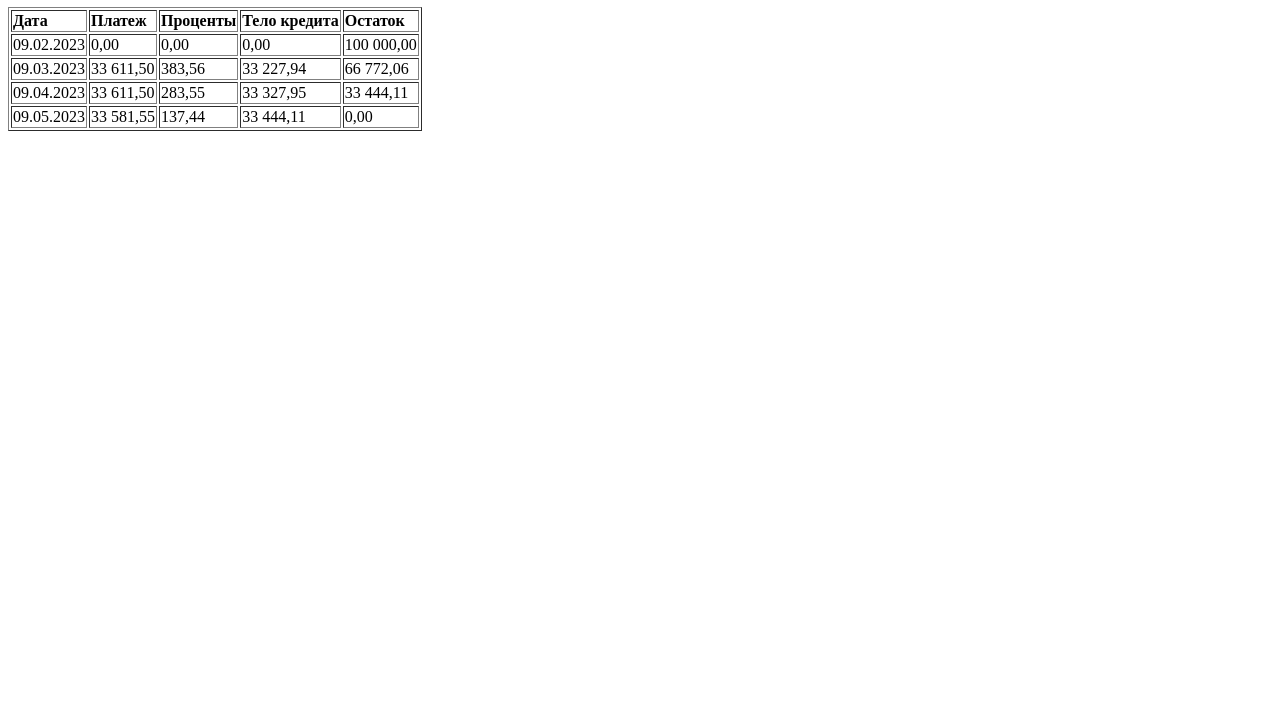
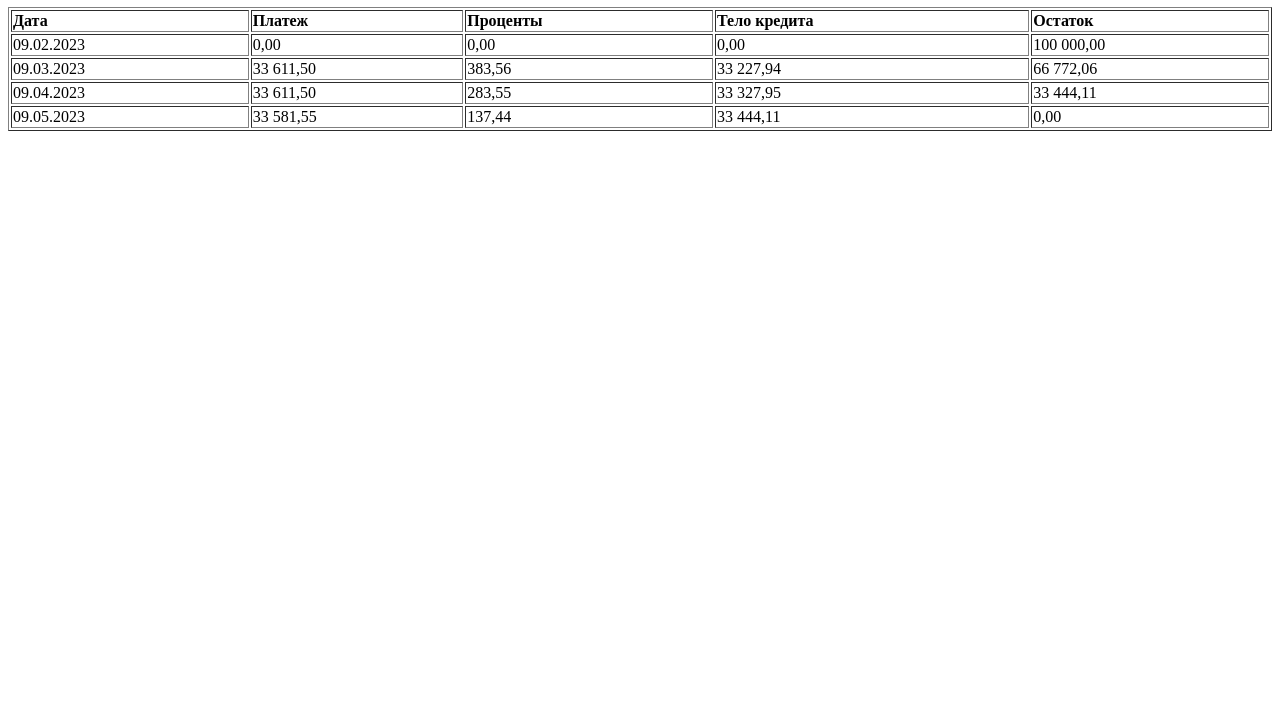
Before and after one commit to Anjelaaaaa/web-front-labs, a plain HTML site: page lab1/table.html in a window 1280 px wide. Shown: the part 73-800 px from the top of the page. Drawn offline with Linux system fonts and the light colour scheme.

Commit message:
Таблица

```diff
--- a/lab1/table.html
+++ b/lab1/table.html
@@ -8,7 +8,7 @@
     <body>
         <h1>Выплаты по кредиту на 3 месяца</h1>
 
-        <table border="1" widht="100">
+        <table border="1" width="100%">
             <tr>
                 <td><b>Дата</b></td>
                 <td><b>Платеж</b></td>
```
